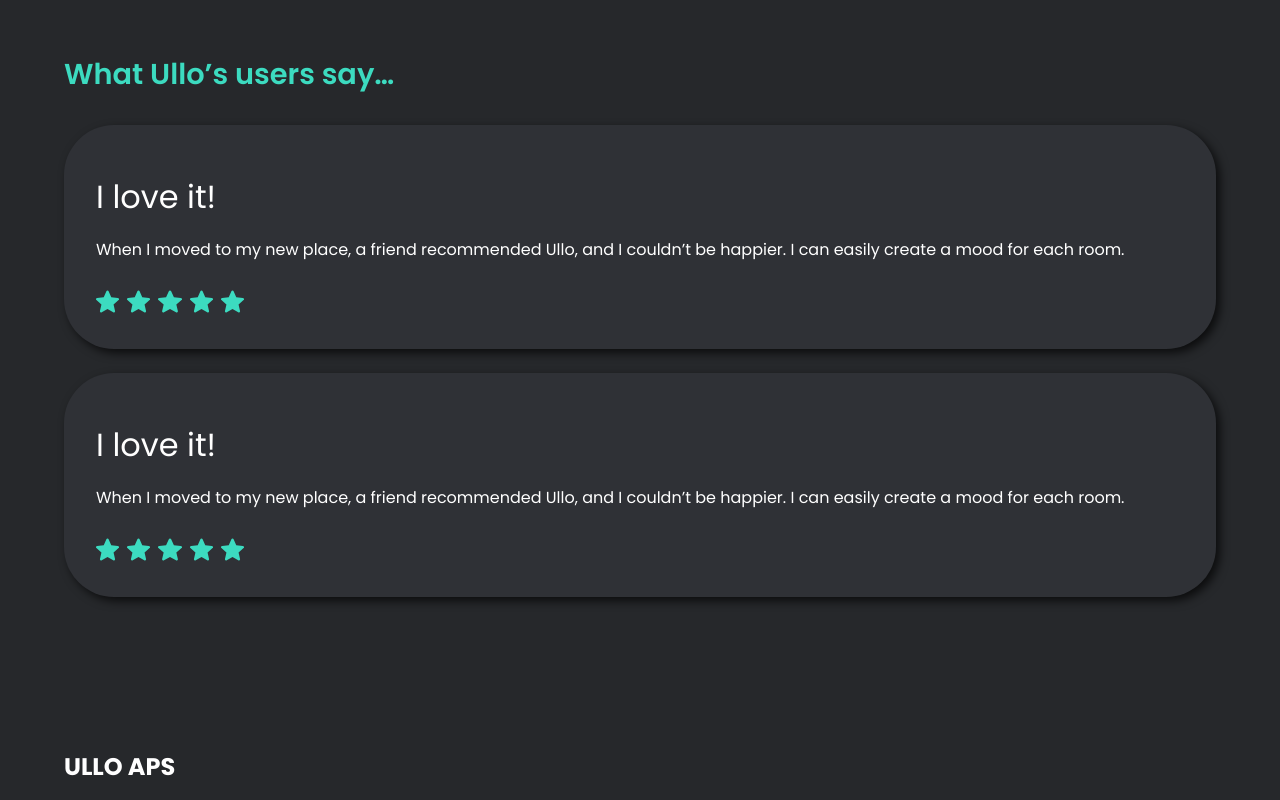
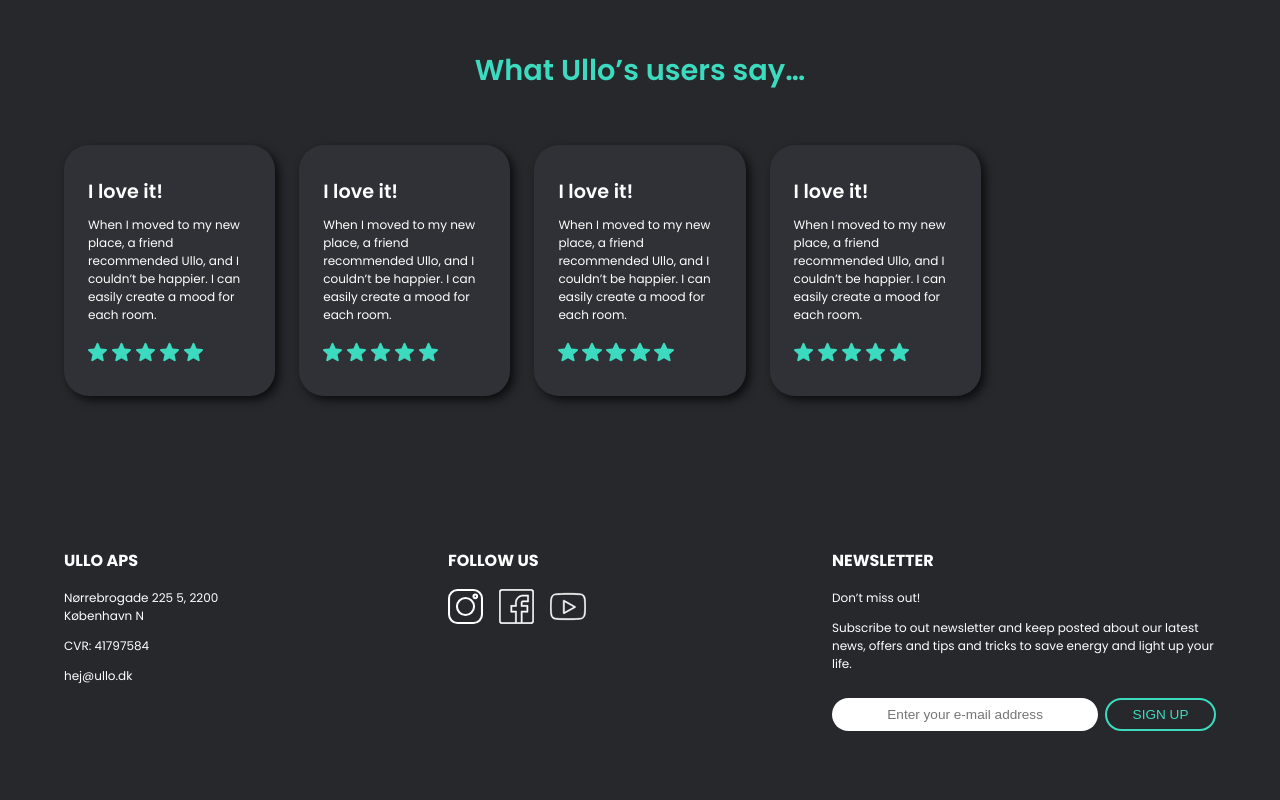
Before and after one commit to martasky/Ullo, a plain HTML site: page index.html in a window 1280 px wide. Shown: the part 3240-4040 px from the top of the page. Drawn offline with Linux system fonts and the light colour scheme.

Commit message:
add reviews and footer

```diff
--- a/index.html
+++ b/index.html
@@ -171,6 +171,34 @@
           <img src="assets/star.svg" alt="stars" />
         </div>
       </div>
+      <div class="review-card">
+        <div class="review-title">I love it!</div>
+        <div class="review-comment">
+          When I moved to my new place, a friend recommended Ullo, and I
+          couldn’t be happier. I can easily create a mood for each room.
+        </div>
+        <div class="stars">
+          <img src="assets/star.svg" alt="stars" />
+          <img src="assets/star.svg" alt="stars" />
+          <img src="assets/star.svg" alt="stars" />
+          <img src="assets/star.svg" alt="stars" />
+          <img src="assets/star.svg" alt="stars" />
+        </div>
+      </div>
+      <div class="review-card">
+        <div class="review-title">I love it!</div>
+        <div class="review-comment">
+          When I moved to my new place, a friend recommended Ullo, and I
+          couldn’t be happier. I can easily create a mood for each room.
+        </div>
+        <div class="stars">
+          <img src="assets/star.svg" alt="stars" />
+          <img src="assets/star.svg" alt="stars" />
+          <img src="assets/star.svg" alt="stars" />
+          <img src="assets/star.svg" alt="stars" />
+          <img src="assets/star.svg" alt="stars" />
+        </div>
+      </div>
     </section>
     <footer>
       <section>
@@ -204,7 +232,7 @@
                 name="customer-email"
                 required
               />
-              <input class="secondary-button" type="submit" value="Submit" />
+              <input class="secondary-button" type="submit" value="Sign up" />
             </div>
           </form>
         </div>
--- a/style.css
+++ b/style.css
@@ -401,40 +401,21 @@ footer div {
   #benefits h3 {
     grid-column: 1 / -1;
   }
+  .benefit-card img {
+    width: 100%;
+  }
   #benefits .benefit-card:last-of-type {
     grid-column: 1 / -1;
     width: 50%;
   }
-  /* -----------------------products----------------------- */
-  .product-card {
-    width: 80%;
-  }
-  /* -----------------------reviews----------------------- */
-  /* -----------------------footer----------------------- */
-}
-@media screen and (min-width: 900px) {
-  /* -----------------------moods----------------------- */
-  /* -----------------------benefits----------------------- */
-  #benefits {
-    display: grid;
-    grid-template-columns: 1fr 1fr 1fr 1fr 1fr;
-    grid-gap: 2rem;
-  }
-  #benefits .benefit-card:last-of-type {
-    grid-column: initial;
-    width: 100%;
-  }
-  .benefit-card img {
-    border-radius: 25px;
-    width: 100%;
-  }
   .benefit-description {
-    font-size: 0.85rem;
+    font-size: 1rem;
   }
   /* -----------------------products----------------------- */
+
   #products {
     display: grid;
-    grid-template-columns: repeat(auto-fill, minmax(150px, 1fr));
+    grid-template-columns: repeat(auto-fill, minmax(200px, 1fr));
     grid-gap: 1.5rem;
     justify-items: center;
   }
@@ -461,7 +442,120 @@ footer div {
     width: 130px;
   }
   /* -----------------------reviews----------------------- */
+  #reviews {
+    display: grid;
+    grid-template-columns: repeat(auto-fill, minmax(200px, 1fr));
+    grid-gap: 1.5rem;
+    justify-items: center;
+  }
+  #reviews h3 {
+    grid-column: 1 / -1;
+  }
+  .review-card {
+    border-radius: 25px;
+    padding: 1.5em;
+    padding-top: 2em;
+    padding-bottom: 2em;
+  }
+  .review-title {
+    font-size: 1.2rem;
+    font-weight: 600;
+    margin-bottom: 0.5em;
+  }
+  .review-comment {
+    font-size: 0.8rem;
+    font-weight: normal;
+  }
+  .stars img {
+    width: 1.5em;
+    height: 1.5em;
+    padding-right: 0.3em;
+  }
   /* -----------------------footer----------------------- */
+}
+@media screen and (min-width: 900px) {
+  /* -----------------------moods----------------------- */
+  /* -----------------------benefits----------------------- */
+  #benefits {
+    display: grid;
+    grid-template-columns: 1fr 1fr 1fr 1fr 1fr;
+    grid-gap: 2rem;
+  }
+  #benefits .benefit-card:last-of-type {
+    grid-column: initial;
+    width: 100%;
+  }
+  .benefit-card img {
+    border-radius: 25px;
+    width: 100%;
+  }
+  .benefit-description {
+    font-size: 0.75rem;
+  }
+  /* -----------------------products----------------------- */
+  #products {
+    display: grid;
+    grid-template-columns: repeat(auto-fill, minmax(150px, 1fr));
+    grid-gap: 1.5rem;
+    justify-items: center;
+  }
+  /* -----------------------reviews----------------------- */
+
+  .review-comment {
+    font-size: 0.75rem;
+  }
+  .stars {
+    margin-top: 1em;
+  }
+  /* -----------------------footer----------------------- */
+  footer section {
+    display: grid;
+    grid-template-columns: 1fr 1fr 1fr;
+  }
+  footer h4 {
+    font-size: 1rem;
+  }
+  footer p {
+    font-size: 0.75rem;
+  }
+  .some img {
+    margin-right: 1em;
+    width: 2.2em;
+    height: 2.2em;
+  }
+  .form-email {
+    display: flex;
+    flex-direction: row;
+  }
+  .form-email input {
+    border-radius: 25px;
+    text-transform: uppercase;
+  }
+
+  .form-email input[type="email"] {
+    padding-top: 0.5em;
+    padding-bottom: 0.5em;
+    text-align: center;
+    display: block;
+    margin: 0 auto;
+    font-size: 0.85rem;
+
+    border: none;
+    text-transform: none;
+
+    width: 100%;
+    max-width: 450px;
+    margin-top: 1em;
+  }
+  .form-email .secondary-button {
+    margin-top: 1em;
+    padding-top: 0.5em;
+    padding-bottom: 0.5em;
+    margin-left: 0.5em;
+    width: 40%;
+    font-size: 0.85rem;
+    border-radius: 25px;
+  }
 }
 @media screen and (min-width: 1100px) {
   /* -----------------------moods----------------------- */
```
